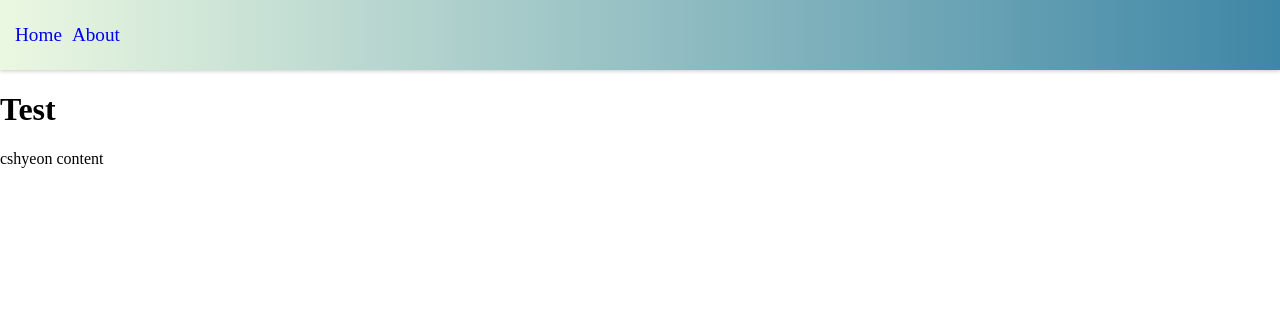
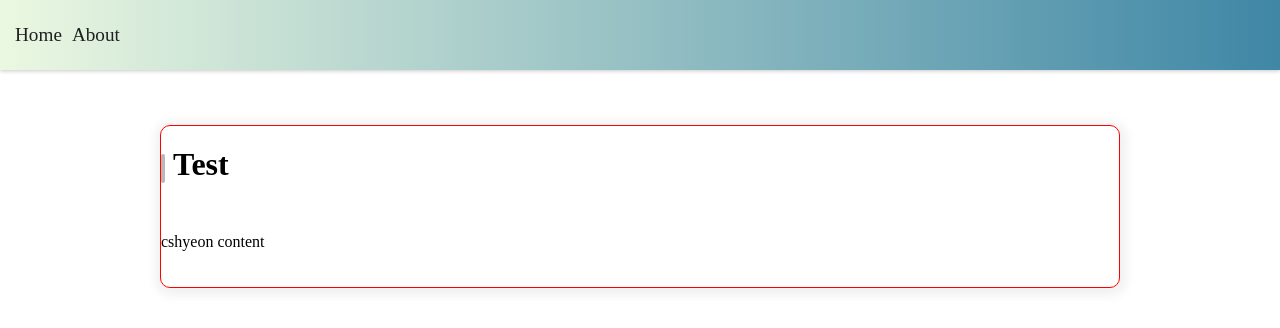
Before and after one commit to cshyeon/cshyeon.github.ios, a Jekyll site: the page built from _posts/2019-02-23-test.md, in a window 1280 px wide. Shown: the top 328 px of the page. Built offline with Jekyll 4.4.1, drawn with Linux system fonts in a browser that asks for light colours.

Commit message:
post, page css 변경

```diff
--- a/_includes/header.html
+++ b/_includes/header.html
@@ -1,12 +1,12 @@
 <header class="site-header">
   <div class="wrapper">
     <!-- Home link -->
-    <a class="home-link" href="/">Home</a>
+    <a class="site-nav home-link" href="/">Home</a>
 
     {%- assign allPages = site.pages -%}
     {%- for myPage in allPages -%}
       {%- if myPage.title -%}
-        <a class="page-link" href="{{ myPage.url | relative_url }}">{{ myPage.title | escape }}</a>
+        <a class="site-nav page-link" href="{{ myPage.url | relative_url }}">{{ myPage.title | escape }}</a>
       {%- endif -%}
     {%- endfor -%}
   </div>
--- /dev/null
+++ b/_sass/default.scss
@@ -0,0 +1,68 @@
+main.page-content {
+  padding: 30px 25px 100px 25px;
+}
+
+/* Smartphones (portrait and landscape) ----------- */
+@media only screen
+and (min-device-width : 320px)
+and (max-device-width : 480px) {
+/* Styles */
+
+}
+
+/* Smartphones (landscape) ----------- */
+@media only screen
+and (min-width : 321px) {
+/* Styles */
+}
+
+/* Smartphones (portrait) ----------- */
+@media only screen
+and (max-width : 320px) {
+/* Styles */
+  main.page-content {
+    padding: 10px 0px;
+  }
+}
+
+/* iPads (portrait and landscape) ----------- */
+@media only screen
+and (min-device-width : 768px)
+and (max-device-width : 1024px) {
+/* Styles */
+}
+
+/* iPads (landscape) ----------- */
+@media only screen
+and (min-device-width : 768px)
+and (max-device-width : 1024px)
+and (orientation : landscape) {
+/* Styles */
+}
+
+/* iPads (portrait) ----------- */
+@media only screen
+and (min-device-width : 768px)
+and (max-device-width : 1024px)
+and (orientation : portrait) {
+/* Styles */
+}
+
+/* Desktops and laptops ----------- */
+@media only screen
+and (min-width : 1224px) {
+/* Styles */
+}
+
+/* Large screens ----------- */
+@media only screen
+and (min-width : 1824px) {
+/* Styles */
+}
+
+/* iPhone 4 ----------- */
+@media
+only screen and (-webkit-min-device-pixel-ratio : 1.5),
+only screen and (min-device-pixel-ratio : 1.5) {
+/* Styles */
+}
--- a/_sass/header.scss
+++ b/_sass/header.scss
@@ -24,7 +24,8 @@ $header-height: 70px;
     padding: 0px 10px;
 
     /* header link tag */
-    a {
+    .site-nav {
+      color: rgb(32, 32, 32);
       margin: 0 5px;
       font-size: 1.2rem;
     }
--- /dev/null
+++ b/_sass/post.scss
@@ -0,0 +1,104 @@
+.post {
+  max-width: 960px;
+  padding: 55px 30px;
+  margin: 25px auto;
+
+  box-shadow: 1px 2px 8px 6px rgba(211, 211, 211, 0.3);
+  border-radius: 10px;
+
+  header.post-header {
+    position: relative;
+    padding: 0 12px;
+    &::before {
+      position: absolute;
+      display: block;
+      content: '';
+      left: 0;
+      bottom: 0;
+
+      height: 68%;
+      // padding: 0 10px;
+      border-radius: 8px;
+      border: 2px solid rgb(184, 184, 184);
+    }
+
+    h1 {
+      margin: 0;
+    }
+  }
+
+
+  article {
+    margin-top: 50px;
+  }
+}
+
+/* Media Queries */
+/* Smartphones (portrait and landscape) ----------- */
+@media only screen
+and (min-device-width : 320px)
+and (max-device-width : 480px) {
+/* Styles */
+
+}
+
+/* Smartphones (landscape) ----------- */
+@media only screen
+and (min-width : 321px) {
+/* Styles */
+}
+
+/* Smartphones (portrait) ----------- */
+@media only screen
+and (max-width : 320px) {
+/* Styles */
+  .post {
+    padding: 20px 15px;
+  }
+}
+
+/* iPads (portrait and landscape) ----------- */
+@media only screen
+and (min-device-width : 768px)
+and (max-device-width : 1024px) {
+/* Styles */
+  .post {
+    border: 1px solid red;
+    padding: 20px 0px;
+  }
+}
+
+/* iPads (landscape) ----------- */
+@media only screen
+and (min-device-width : 768px)
+and (max-device-width : 1024px)
+and (orientation : landscape) {
+/* Styles */
+}
+
+/* iPads (portrait) ----------- */
+@media only screen
+and (min-device-width : 768px)
+and (max-device-width : 1024px)
+and (orientation : portrait) {
+/* Styles */
+}
+
+/* Desktops and laptops ----------- */
+@media only screen
+and (min-width : 1224px) {
+/* Styles */
+}
+
+/* Large screens ----------- */
+@media only screen
+and (min-width : 1824px) {
+/* Styles */
+}
+
+/* iPhone 4 ----------- */
+@media
+only screen and (-webkit-min-device-pixel-ratio : 1.5),
+only screen and (min-device-pixel-ratio : 1.5) {
+/* Styles */
+}
--- a/assets/stylesheets/main.scss
+++ b/assets/stylesheets/main.scss
@@ -3,5 +3,7 @@
 
 @import "reset.scss";
 
+@import "default";
 @import "header";
+@import "post";
 @import "code/monokai";
```
